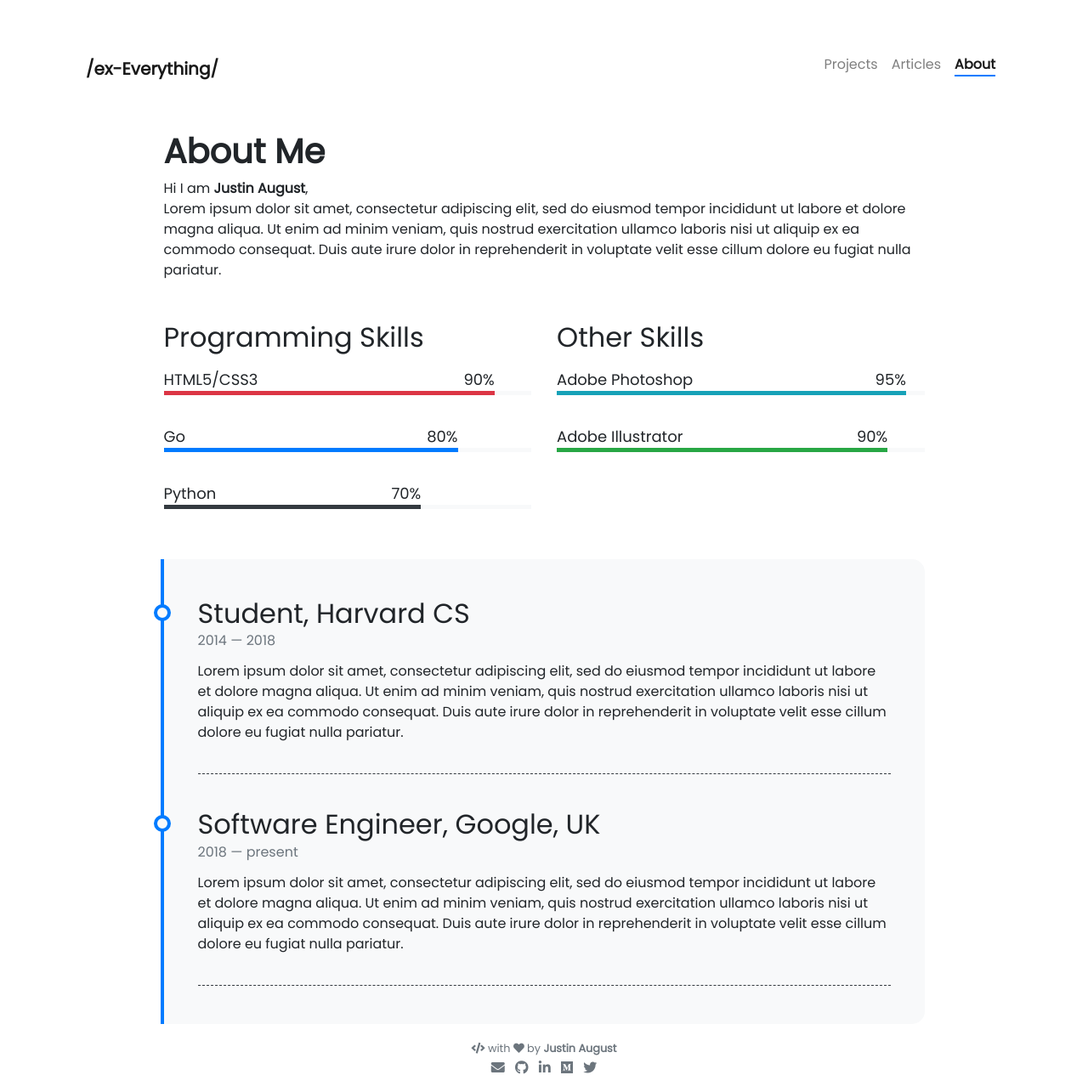
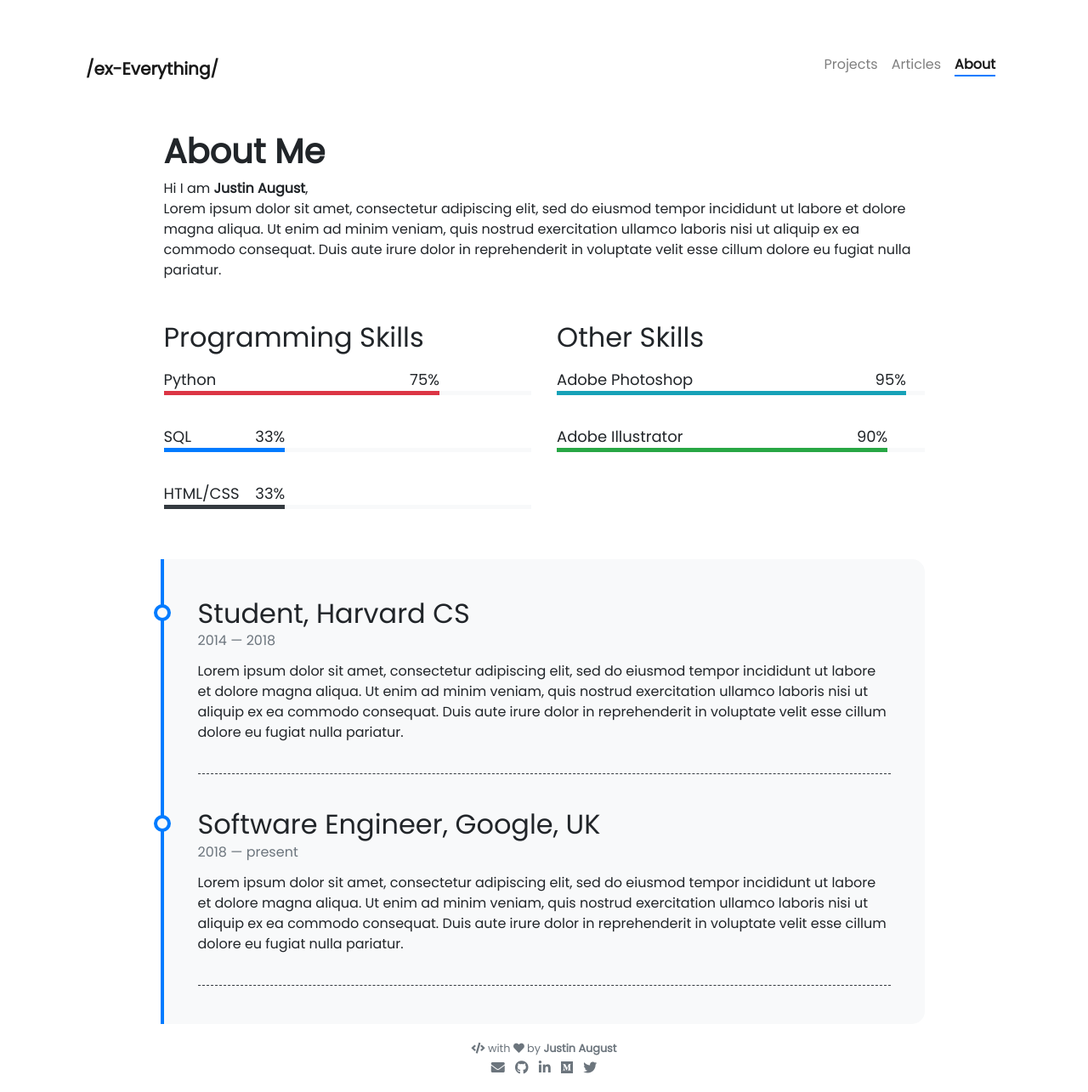
Before and after one commit to justinaugust/justinaugust.github.io, a Jekyll site: the page built from pages/about.md, in a window 1280 px wide. Shown: the whole page at 85% size. Built offline with Jekyll 4.4.1, drawn with Linux system fonts in a browser that asks for light colours; nearby versions of some CDN libraries.

Commit message:
tech skillz

```diff
--- a/_data/programming-skills.yml
+++ b/_data/programming-skills.yml
@@ -1,11 +1,11 @@
-- name: HTML5/CSS3
-  percentage: 90
+- name: Python
+  percentage: 75
   color: danger
 
-- name: Go
-  percentage: 80
+- name: SQL
+  percentage: 33
   color:
 
-- name: Python
-  percentage: 70
+- name: HTML/CSS
+  percentage: 33
   color: dark
```
